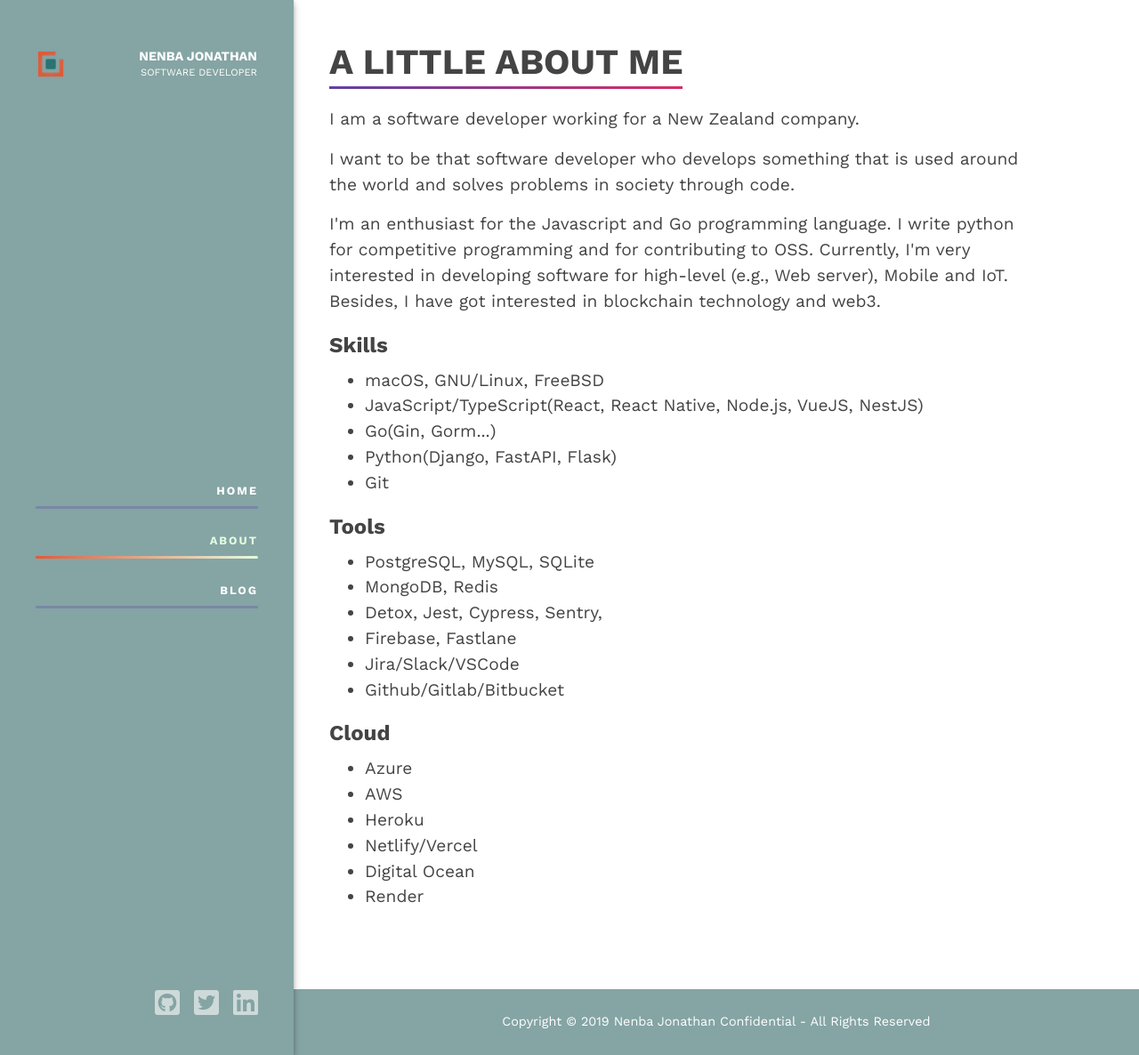
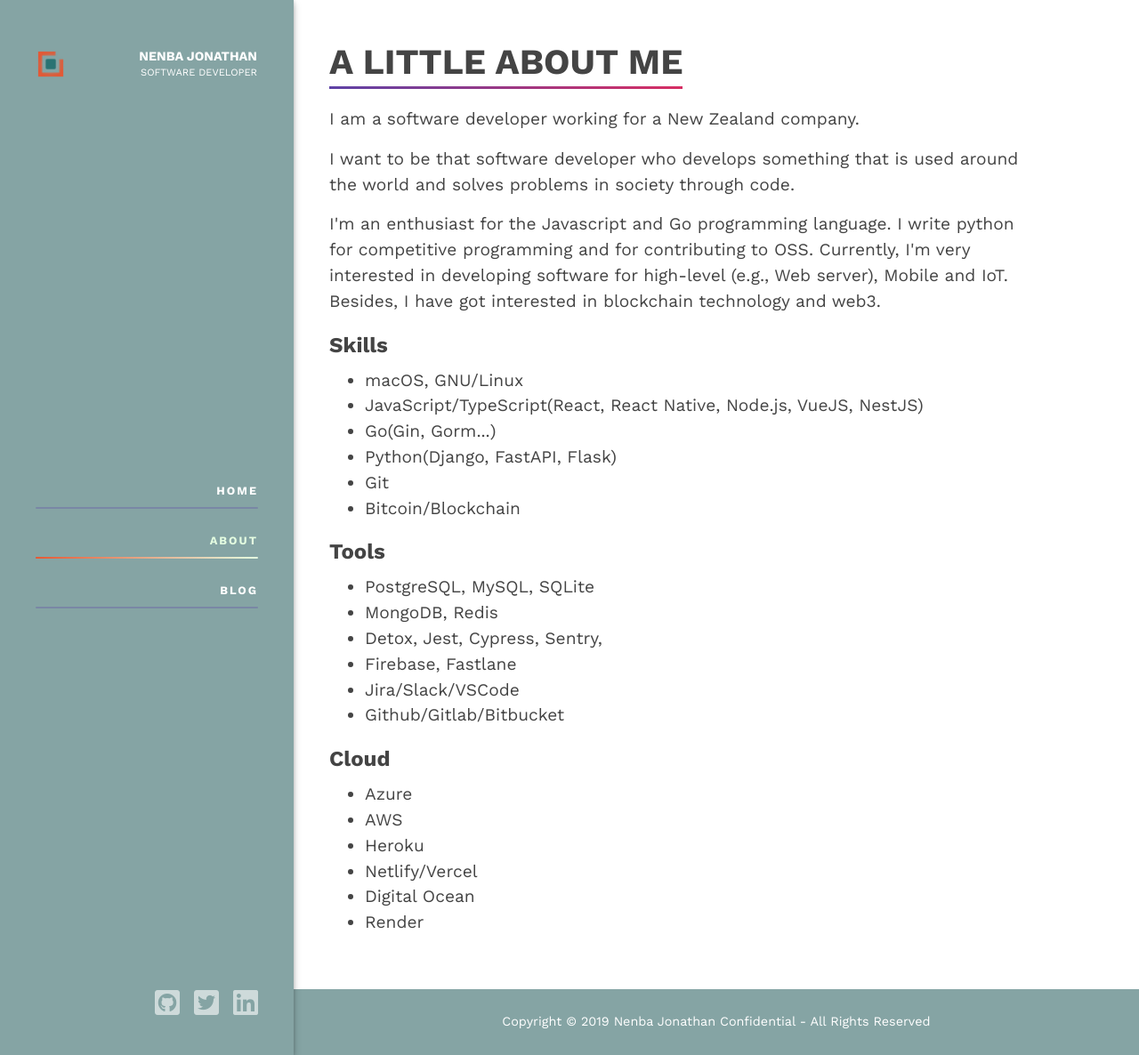
Before and after one commit to nejos97/nejos97.github.io, a Jekyll site: the page built from pages/about.html, in a window 1280 px wide and 1186 px high. Shown: the whole window at 89% size. Built offline with Jekyll 4.4.1, drawn with Linux system fonts in a browser that asks for light colours.

Commit message:
add bitcoin/blockchain in my skills in about page

```diff
--- a/pages/about.html
+++ b/pages/about.html
@@ -34,11 +34,12 @@
 
           <h4>Skills</h4>
           <ul>
-            <li>macOS, GNU/Linux, FreeBSD</li>
+            <li>macOS, GNU/Linux</li>
             <li>JavaScript/TypeScript(React, React Native, Node.js, VueJS, NestJS)</li>
             <li>Go(Gin, Gorm...)</li>
             <li>Python(Django, FastAPI, Flask)</li>
             <li>Git</li>
+            <li>Bitcoin/Blockchain</li>
           </ul>
 
           <h4>Tools</h4>
```
